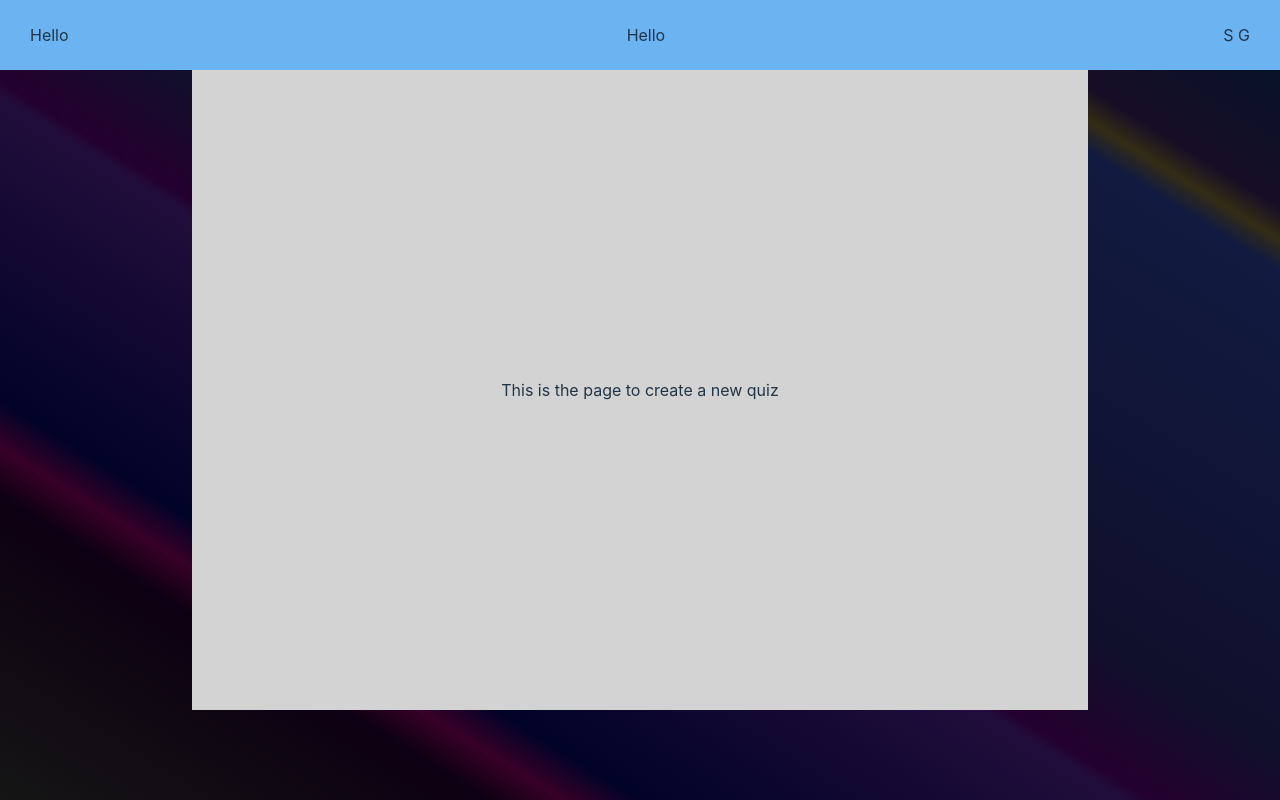
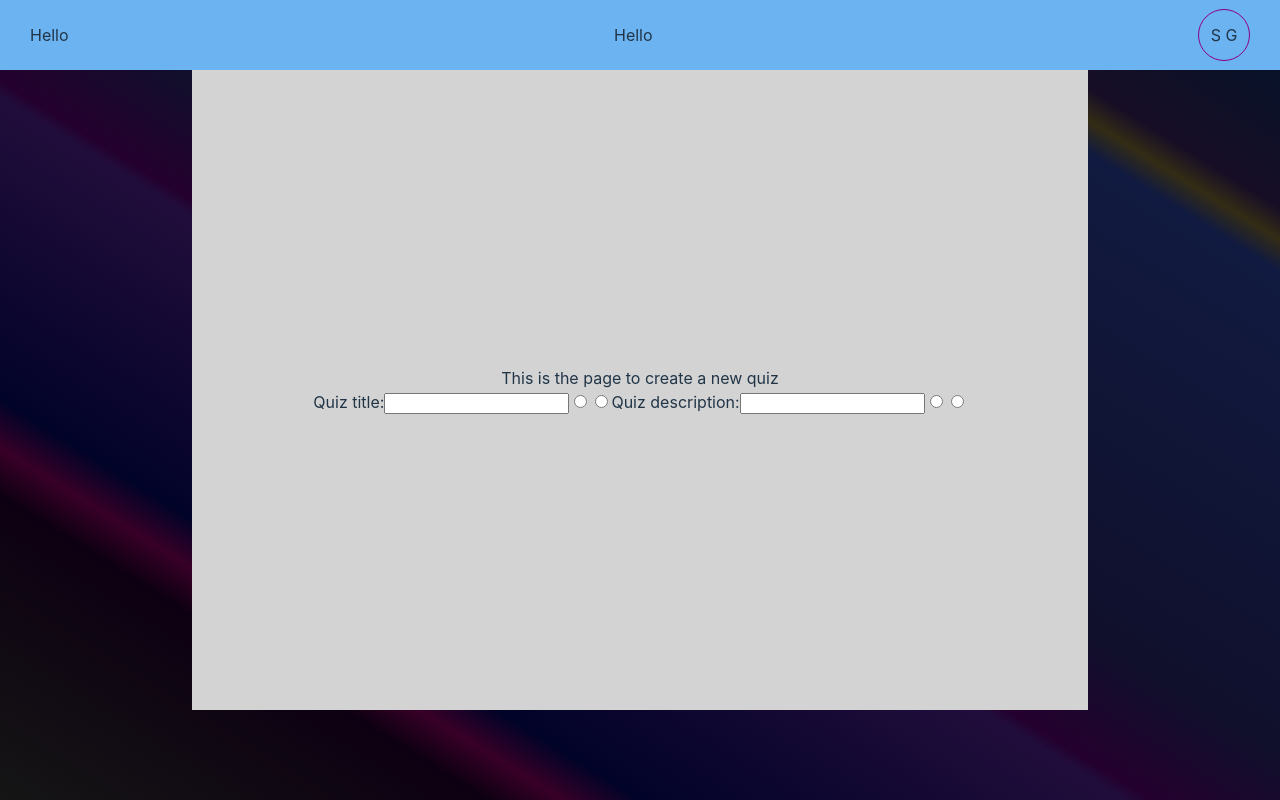
Before and after one commit to ScandiumSG/Boolean-Quizapp, a React (Vite) app: page /quiz/new in a window 1280 px wide. Built offline with nearby package versions, Linux system fonts and the light colour scheme.

Commit message:
CreateQuiz - Initial work on component

```diff
--- a/src/components/Common/AccountIcon/AccountIcon.css
+++ b/src/components/Common/AccountIcon/AccountIcon.css
@@ -0,0 +1,12 @@
+.account-icon-container {
+    display: flex;
+    justify-content: center;
+    align-items: center;
+
+    width: 50px;
+    height: 50px;
+    border-radius: 50%;
+    border: 1px solid darkmagenta;
+
+    cursor: pointer;
+}
--- a/src/components/Common/AccountIcon/AccountIcon.jsx
+++ b/src/components/Common/AccountIcon/AccountIcon.jsx
@@ -1,9 +1,16 @@
 import "./AccountIcon.css"
 import PropTypes from 'prop-types'
+import { useNavigate } from "react-router-dom"
 
 const AccountIcon = ({ user }) => {
+    const navigate = useNavigate()
+
+    const handleClick = () => {
+        navigate("/profile")
+    }
+
     return (
-        <div>
+        <div className="account-icon-container" onClick={() => handleClick()}>
             {user.name.substring(0,1) + " " + user.name.split(" ")[1].substring(0,1)}
         </div>
     )
--- a/src/components/ContentView/ContentView.css
+++ b/src/components/ContentView/ContentView.css
@@ -1,5 +1,4 @@
 .background {
-    z-index: -1;
     position: absolute;
     top: 0px;
     left: 0px;
@@ -8,7 +7,6 @@
 }
 
 .content-view-container {
-    z-index: -1;
     display: flex;
     flex-direction: column;
     justify-content: center;
--- a/src/components/ContentView/CreateQuiz/CreateQuiz.css
+++ b/src/components/ContentView/CreateQuiz/CreateQuiz.css
@@ -0,0 +1,3 @@
+input[type="text"] {
+    color: white;
+}
--- a/src/components/ContentView/CreateQuiz/CreateQuiz.jsx
+++ b/src/components/ContentView/CreateQuiz/CreateQuiz.jsx
@@ -1,8 +1,39 @@
 import "./CreateQuiz.css"
+import { useState, useEffect } from 'react'
+import QuizInputField from "./QuizInputField/QuizInputField"
+
+const primaryFields = {
+    "title": "Quiz title",
+    "description": "Quiz description",
+}
+
+// eslint-disable-next-line no-unused-vars
+const template = Object.fromEntries(Object.entries(primaryFields).map(([key, _]) => [key, ["", false]]));
 
 const CreateQuiz = () => {
+    const [quizData, setQuizData] = useState(template)
+
+    const handleChange = (e, truthy) => {
+        setQuizData({...quizData, [e.target.id]: [e.target.value, truthy]})
+    }
+
+    useEffect(() => {
+        console.log(quizData)
+    }, [quizData])
+
     return (
-        <div>This is the page to create a new quiz</div>
+        <div>
+            <div>This is the page to create a new quiz</div>
+            {Object.entries(primaryFields).map(([title, description]) =>
+                    <QuizInputField
+                        key={title}
+                        labelTitle={description}
+                        quizTitle={title}
+                        quizData={quizData}
+                        changeFunction={handleChange}
+                    />
+                )}
+        </div>
     )
 }
 
--- /dev/null
+++ b/src/components/ContentView/CreateQuiz/QuizInputField/QuizInputField.jsx
@@ -0,0 +1,41 @@
+import "./QuizInputField.css"
+import PropTypes from 'prop-types'
+import { useState } from 'react'
+
+const QuizInputField = ({ labelTitle, quizData, quizTitle, changeFunction}) => {
+    const [fieldIsCorrect, setFieldIsCorrect] = useState(false)
+
+
+    return (
+        <>
+            <label htmlFor="quizTitle">{labelTitle}:</label>
+            <input
+                type="text"
+                id={quizTitle}
+                value={quizData[quizTitle[0]]}
+                onChange={(e) => changeFunction(e, fieldIsCorrect)}
+            />
+            <input
+                type="radio"
+                name={quizTitle + "_radio"}
+                value={false}
+                onClick={(e) => setFieldIsCorrect(e.target.value)}
+            />
+            <input
+                type="radio"
+                name={quizTitle + "_radio"}
+                value={true}
+                onClick={(e) => setFieldIsCorrect(e.target.value)}
+            />
+        </>
+    )
+}
+
+QuizInputField.propTypes = {
+    labelTitle: PropTypes.string,
+    quizTitle: PropTypes.string,
+    quizData: PropTypes.object,
+    changeFunction: PropTypes.func,
+}
+
+export default QuizInputField
--- a/src/index.css
+++ b/src/index.css
@@ -73,7 +73,6 @@ button:focus-visible {
 }
 
 .spaced-background {
-  z-index: -5;
   background: rgb(0,0,0);
   background: linear-gradient(32deg, rgba(0,0,0,0.9177871832326681) 0%, rgba(13,0,18,1) 19%, rgba(56,0,39,1) 22%, rgba(2,3,40,1) 25%, rgba(33,13,59,1) 44%, rgba(36,0,46,1) 45%, rgba(16,16,44,1) 53%, rgba(17,26,64,1) 83%, rgba(51,44,20,1) 85%, rgba(23,14,38,1) 87%, rgba(0,20,42,1) 100%);
 }
```
Also changed, not shown: src/components/ContentView/CreateQuiz/QuizInputField/QuizInputField.css (added).
